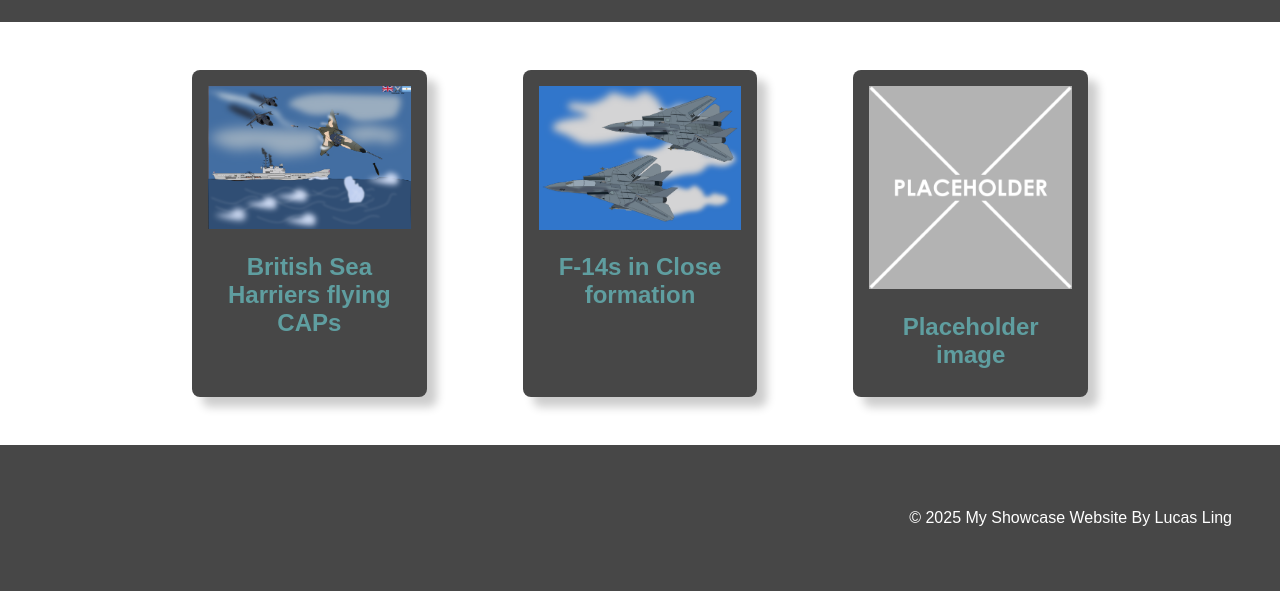
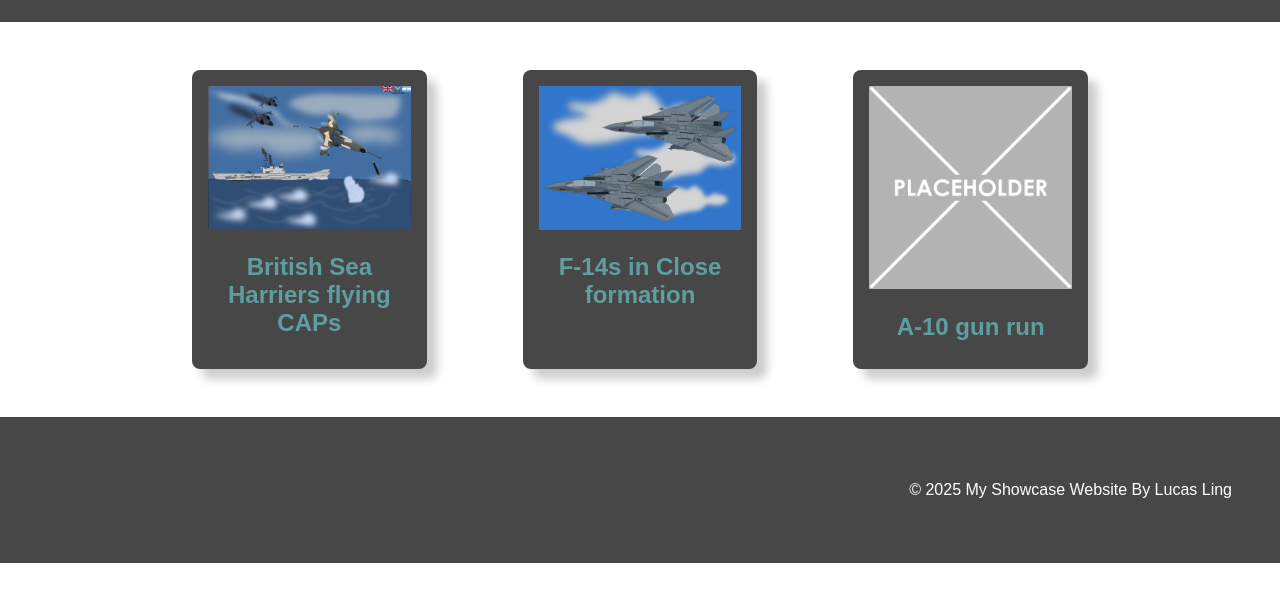
Before and after one commit to 24397BHS/MyYear10Website, a plain HTML site: page index.html in a window 1280 px wide. Shown: the part 319-910 px from the top of the page. After the commit the page ends 882 px from the top, so only its background shows below. Drawn offline with Linux system fonts and the light colour scheme.

```diff
--- a/index.html
+++ b/index.html
@@ -35,7 +35,7 @@
             </div>
             <div class="topic-card">
                 <img src="images/placeholder-1024x1024.png" alt="change this too!">
-                <h2 class="topic-card-text">Placeholder image</h2>
+                <h2 class="topic-card-text">A-10 gun run</h2>
             </div>
         </div>
     </section>
```
Also changed, not shown: 1 other file.
